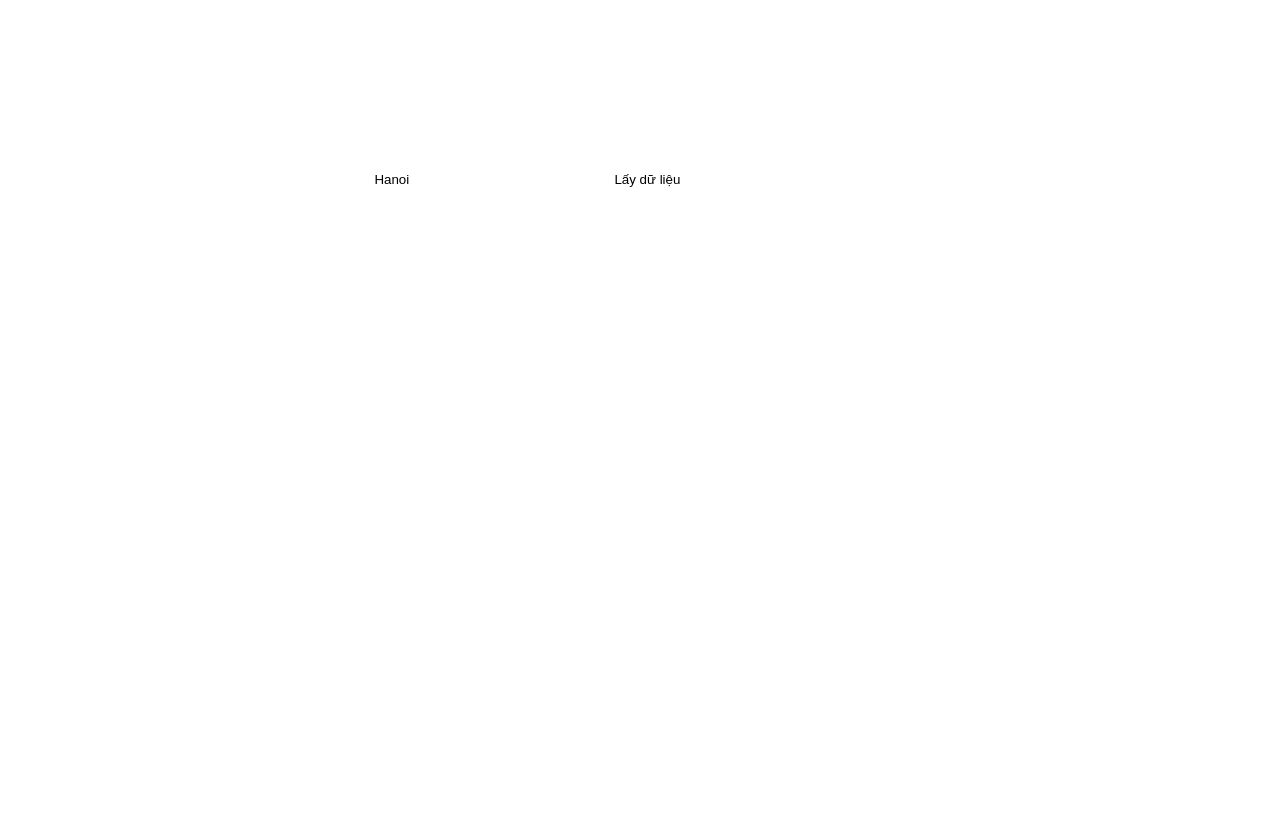
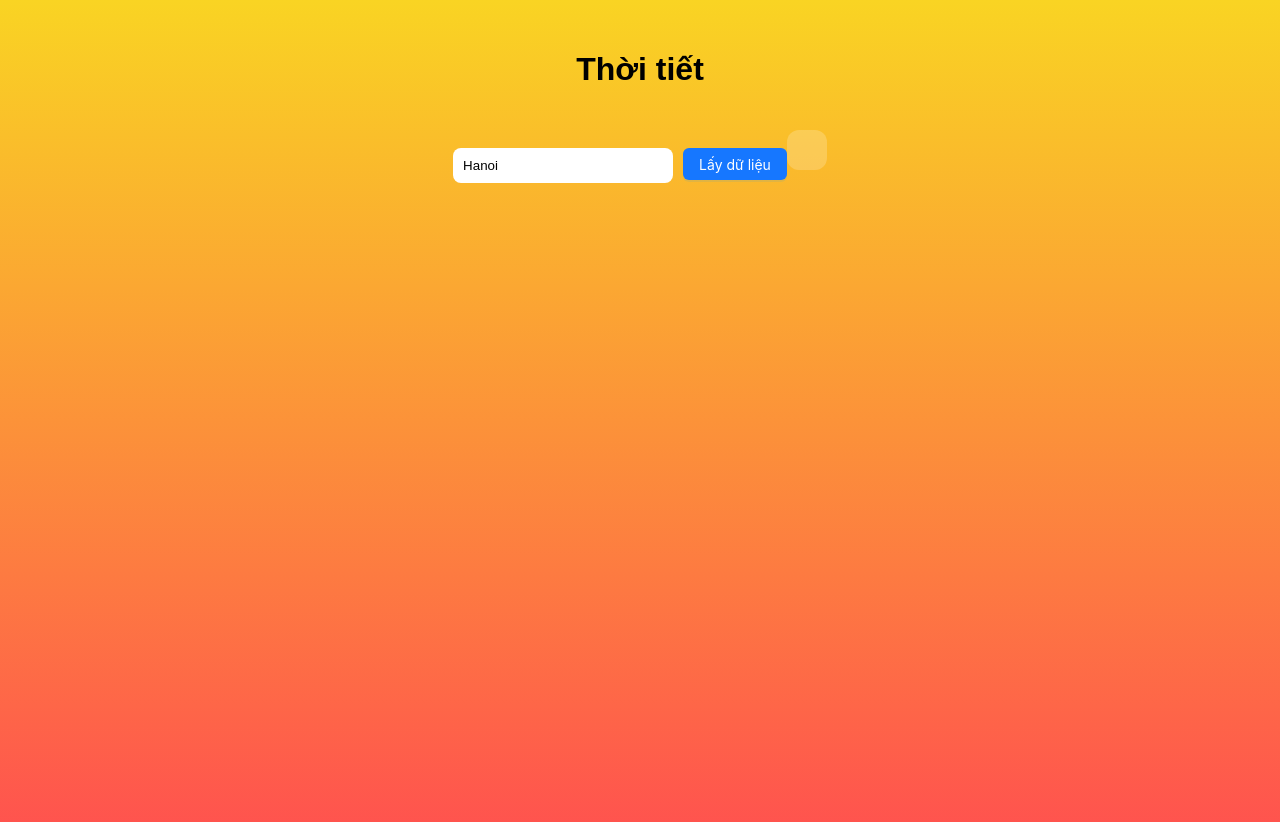
Before and after one commit to Tiendat2K2/weather, a React (Create React App) app: page / in a window 1280 px wide. Shown: the top 822 px of the page. Built offline with nearby package versions, Linux system fonts and the light colour scheme; no server answers.

Commit message:
WIP: lưu tạm để pull

```diff
--- a/package.json
+++ b/package.json
@@ -7,6 +7,7 @@
     "@testing-library/jest-dom": "^6.6.3",
     "@testing-library/react": "^16.3.0",
     "@testing-library/user-event": "^13.5.0",
+    "antd": "^5.26.1",
     "axios": "^1.10.0",
     "lottie-react": "^2.4.1",
     "react": "^19.1.0",
--- a/src/App.css
+++ b/src/App.css
@@ -68,3 +68,7 @@ button {
   border-radius: 8px;
   cursor: pointer;
 }
+.notfound {
+  background: linear-gradient(to top, #ff4e50, #f9d423); /* đỏ cam cảnh báo */
+  color: #000;
+}
--- a/src/App.js
+++ b/src/App.js
@@ -1,17 +1,20 @@
-import React, { useState, useEffect } from "react";
+import React, { useState } from "react";
 import axios from "axios";
 import "./App.css";
 import WeatherAnimation from "./WeatherAnimation ";
-import GoogleAd from "./GoogleAd"; // 👈 Import component quảng cáo
+import GoogleAd from "./GoogleAd";
+import { Button, message } from "antd";
 
 const apiKey = "9db1211cb9e5a3330940ebd56beb4698";
 const apiUrl = "https://api.openweathermap.org/data/2.5/weather";
 
-function App() {
+const App = () => {
   const [city, setCity] = useState("Hanoi");
   const [weatherData, setWeatherData] = useState(null);
   const [isLoading, setIsLoading] = useState(false);
+  const [messageApi, contextHolder] = message.useMessage();
 
+  // Hàm lấy dữ liệu thời tiết
   const fetchWeather = async () => {
     setIsLoading(true);
     try {
@@ -21,15 +24,13 @@ function App() {
       setWeatherData(res.data);
     } catch (error) {
       setWeatherData(null);
+      messageApi.error(" Không tìm thấy thành phố hoặc dữ liệu thời tiết.");
     } finally {
       setIsLoading(false);
     }
   };
 
-  useEffect(() => {
-    fetchWeather();
-  }, []);
-
+  // Xác định class nền theo thời tiết
   const weatherMain = weatherData?.weather?.[0]?.main;
   let weatherClass = "";
   if (weatherMain === "Clear") weatherClass = "sunny";
@@ -37,8 +38,11 @@ function App() {
   else if (weatherMain === "Clouds") weatherClass = "cloudy";
   else if (weatherMain === "Thunderstorm") weatherClass = "stormy";
 
+  const appClass = `app ${!isLoading && weatherData === null ? "notfound" : weatherClass}`;
+
   return (
-    <div className={`app ${weatherClass}`}>
+    <div className={appClass}>
+      {contextHolder}
       <h1>Thời tiết</h1>
       <input
         type="text"
@@ -46,7 +50,9 @@ function App() {
         value={city}
         onChange={(e) => setCity(e.target.value)}
       />
-      <button onClick={fetchWeather}>Lấy dữ liệu</button>
+      <Button type="primary" onClick={fetchWeather} loading={isLoading}>
+        Lấy dữ liệu
+      </Button>
 
       <div className="weather-display">
         {isLoading ? (
@@ -56,18 +62,13 @@ function App() {
             <h2>{weatherData.name}</h2>
             <p>Nhiệt độ: {weatherData.main.temp}°C</p>
             <p>Trạng thái: {weatherData.weather[0].description}</p>
-
             <WeatherAnimation weather={weatherMain} />
-
-            {/* 👇 Quảng cáo hiển thị bên dưới kết quả */}
             <GoogleAd />
           </div>
-        ) : (
-          <p>Không thể lấy dữ liệu.</p>
-        )}
+        ) : null}
       </div>
     </div>
   );
-}
+};
 
 export default App;
```
Also changed, not shown: src/GoogleAd.js (line endings or trailing spaces), 1 other file (tests, documents, lock files or other folders).
